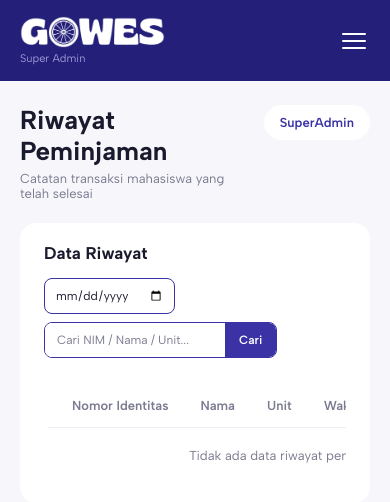
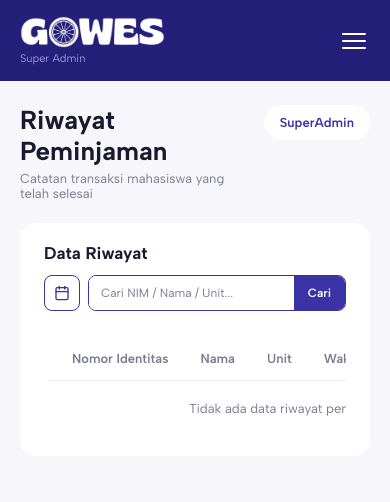
Before and after one commit to igmaiyodad-ui/Gowes-Deploy, a PHP site: page /superadmin/riwayat.php in a window 390 px wide. Shown: the top 502 px of the page. Run offline with PHP 8.4, Linux system fonts and the light colour scheme; the visitor is signed in with stand-in values (Sample User, id 1); data that the repository does not hold is empty; some libraries are stand-ins or nearby versions.

Commit message:
Update riwayat.php

```diff
--- a/Backend/superadmin/riwayat.php
+++ b/Backend/superadmin/riwayat.php
@@ -56,19 +56,32 @@ try {
   die("Error Database: " . $e->getMessage());
 }
 
-function formatTanggalWaktuIndo($dateString) {
-    if (!$dateString) return '-';
+function formatTanggalWaktuIndo($dateString)
+{
+  if (!$dateString)
+    return '-';
   $bulan = [
-        1 => 'Jan', 'Feb', 'Mar', 'Apr', 'Mei', 'Jun',
-        'Jul', 'Agu', 'Sep', 'Okt', 'Nov', 'Des'
+    1 => 'Jan',
+    'Feb',
+    'Mar',
+    'Apr',
+    'Mei',
+    'Jun',
+    'Jul',
+    'Agu',
+    'Sep',
+    'Okt',
+    'Nov',
+    'Des'
   ];
   $date = new DateTime($dateString);
-    return $date->format('d') . ' ' . $bulan[(int)$date->format('n')] . ' ' . $date->format('Y') . ' • ' . $date->format('H:i');
+  return $date->format('d') . ' ' . $bulan[(int) $date->format('n')] . ' ' . $date->format('Y') . ' • ' . $date->format('H:i');
 }
 ?>
 
 <!doctype html>
 <html lang="id">
+
 <head>
   <meta charset="utf-8">
   <meta name="viewport" content="width=device-width, initial-scale=1">
@@ -80,6 +93,72 @@ function formatTanggalWaktuIndo($dateString) {
   <link rel="stylesheet" href="../assets/css/base.css">
   <link rel="stylesheet" href="../assets/css/components.css">
   <link rel="stylesheet" href="../assets/css/panel.css">
+
+  <style>
+    .date-btn-wrap {
+      position: relative;
+      display: inline-flex;
+      align-items: center;
+      justify-content: center;
+      width: 36px;
+      height: 36px;
+      background: #fff;
+      border: 1.5px solid var(--primary);
+      border-radius: 8px;
+      color: var(--primary);
+      cursor: pointer;
+      flex-shrink: 0;
+      transition: all 0.2s;
+    }
+
+    .date-btn-wrap:hover,
+    .date-btn-wrap.has-date {
+      background: var(--primary);
+      color: #fff;
+    }
+
+    .date-btn-wrap input[type="date"] {
+      position: absolute;
+      inset: 0;
+      width: 100%;
+      height: 100%;
+      opacity: 0;
+      cursor: pointer;
+    }
+
+    .date-btn-wrap input[type="date"]::-webkit-calendar-picker-indicator {
+      position: absolute;
+      inset: 0;
+      width: 100%;
+      height: 100%;
+      cursor: pointer;
+    }
+
+    @media (max-width: 768px) {
+      .panel-head-tools {
+        flex-direction: column;
+        align-items: stretch;
+        gap: 12px;
+      }
+
+      .toolbar-group {
+        display: flex;
+        align-items: center;
+        gap: 8px;
+        width: 100%;
+      }
+
+      .toolbar-group .input-wrapper {
+        flex: 1;
+        display: flex;
+      }
+
+      .toolbar-group .inp-cari {
+        width: 100%;
+        min-width: 0;
+      }
+    }
+  </style>
 </head>
 
 <body class="admin" data-peran="superadmin">
@@ -129,12 +208,22 @@ function formatTanggalWaktuIndo($dateString) {
           <h2>Data Riwayat</h2>
 
           <form method="GET" action="" class="toolbar-group">
-            <div style="position: relative; display: flex; align-items: center; background: #fff; border: 1.5px solid var(--primary); border-radius: 8px; height: 36px; padding: 0 10px;">
-                <input type="date" name="date" value="<?= htmlspecialchars($filter_date) ?>" onchange="this.form.submit()" style="border: none; outline: none; font-family: inherit; font-size: 12px; color: var(--ink); background: transparent;">
-            </div>
+            <label class="date-btn-wrap <?= !empty($filter_date) ? 'has-date' : '' ?>"
+              title="<?= !empty($filter_date) ? 'Tanggal: ' . htmlspecialchars($filter_date) : 'Filter tanggal' ?>">
+              <svg xmlns="http://www.w3.org/2000/svg" width="16" height="16" viewBox="0 0 24 24" fill="none"
+                stroke="currentColor" stroke-width="2" stroke-linecap="round" stroke-linejoin="round">
+                <rect x="3" y="4" width="18" height="18" rx="2" ry="2"></rect>
+                <line x1="16" y1="2" x2="16" y2="6"></line>
+                <line x1="8" y1="2" x2="8" y2="6"></line>
+                <line x1="3" y1="10" x2="21" y2="10"></line>
+              </svg>
+              <input type="date" name="date" id="dateFilterRiwayat" value="<?= htmlspecialchars($filter_date) ?>"
+                onchange="this.form.submit()" onclick="try{this.showPicker()}catch(e){}">
+            </label>
 
             <div class="input-wrapper">
-                <input type="search" name="search" class="inp-cari" placeholder="Cari NIM / Nama / Unit..." value="<?= htmlspecialchars($search) ?>">
+              <input type="search" name="search" class="inp-cari" placeholder="Cari NIM / Nama / Unit..."
+                value="<?= htmlspecialchars($search) ?>">
               <button type="submit" class="btn-cari">Cari</button>
             </div>
           </form>
@@ -189,7 +278,8 @@ function formatTanggalWaktuIndo($dateString) {
   <div class="modal-overlay" id="logoutModal">
     <div class="modal-content">
       <div class="modal-icon">
-              <svg xmlns="http://www.w3.org/2000/svg" fill="none" viewBox="0 0 24 24" stroke="currentColor" stroke-width="2" stroke-linecap="round" stroke-linejoin="round">
+        <svg xmlns="http://www.w3.org/2000/svg" fill="none" viewBox="0 0 24 24" stroke="currentColor" stroke-width="2"
+          stroke-linecap="round" stroke-linejoin="round">
           <path d="M9 21H5a2 2 0 0 1-2-2V5a2 2 0 0 1 2-2h4"></path>
           <polyline points="16 17 21 12 16 7"></polyline>
           <line x1="21" y1="12" x2="9" y2="12"></line>
@@ -206,4 +296,5 @@ function formatTanggalWaktuIndo($dateString) {
 
   <script src="../assets/js/logout-modal.js"></script>
 </body>
+
 </html>
```
Lines whose indentation alone changed are shown as unchanged.
